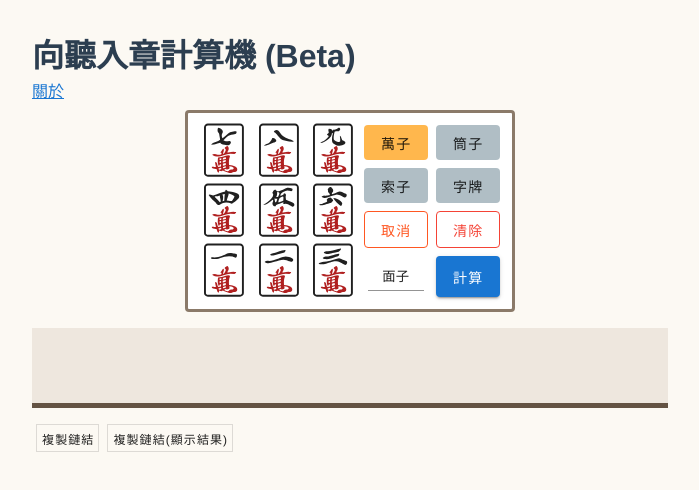
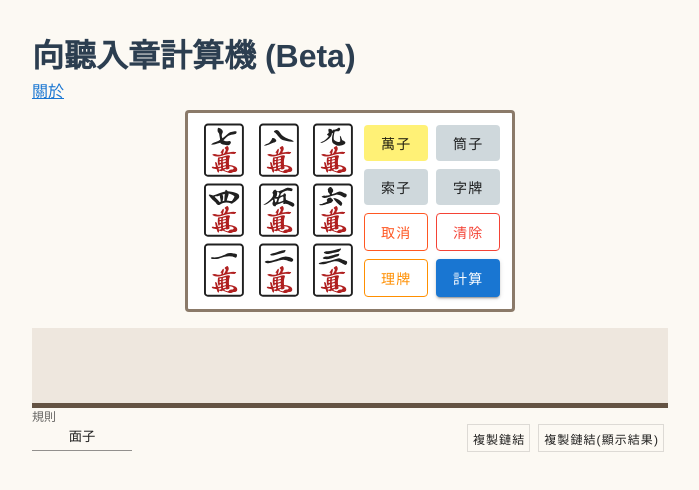
Before and after one commit to garyleung142857/cal-shanten-beta, a Vue app: page /cal-shanten-beta/ in a window 1280 px wide. Shown: the top 490 px of the page, without its empty margins (290-989 px from the left). Built offline with nearby package versions, Linux system fonts and the light colour scheme.

Commit message:
add sort button in keyboard. Move rule select under the hand

```diff
--- a/src/components/InputKeyboard.vue
+++ b/src/components/InputKeyboard.vue
@@ -14,13 +14,13 @@
         <v-btn
           class="suit-btn pa-1 ma-1"
           @click="changeSuit('man')"
-          :color="curSuit == 'man' ? 'orange lighten-2' : 'blue-grey lighten-3'"
+          :color="curSuit == 'man' ? 'yellow lighten-2' : 'blue-grey lighten-4'"
           depressed
         >萬子</v-btn>
         <v-btn
           class="suit-btn pa-1 ma-1"
           @click="changeSuit('pin')"
-          :color="curSuit == 'pin' ? 'orange lighten-2' : 'blue-grey lighten-3'"
+          :color="curSuit == 'pin' ? 'yellow lighten-2' : 'blue-grey lighten-4'"
           depressed
         >筒子</v-btn>
       </v-row>
@@ -28,13 +28,13 @@
         <v-btn
           class="suit-btn pa-1 ma-1"
           @click="changeSuit('sou')"
-          :color="curSuit == 'sou' ? 'orange lighten-2' : 'blue-grey lighten-3'"
+          :color="curSuit == 'sou' ? 'yellow lighten-2' : 'blue-grey lighten-4'"
           depressed
         >索子</v-btn>
         <v-btn
           class="suit-btn pa-1 ma-1"
           @click="changeSuit('zi')"
-          :color="curSuit == 'zi' ? 'orange lighten-2' : 'blue-grey lighten-3'"
+          :color="curSuit == 'zi' ? 'yellow lighten-2' : 'blue-grey lighten-4'"
           depressed
         >字牌</v-btn>
       </v-row>
@@ -43,18 +43,7 @@
         <v-btn class="suit-btn pa-1 ma-1" outlined color="red" @click="clearAll()">清除</v-btn>
       </v-row>
       <v-row dense class="d-flex">
-        <v-select class="rule-select pa-1 ma-1"
-          v-model="curRule"
-          :items="r"
-          :append-icon="null"
-          dense hide-details
-        >
-          <template v-slot:selection="{ item }">
-            <span class="d-flex justify-center" style="width: 100%;">
-              {{ item.text }}
-            </span>
-          </template>
-        </v-select>
+        <v-btn class="suit-btn pa-1 ma-1" outlined color="amber darken-3" @click="sortHand()">理牌</v-btn>
         <v-btn class="suit-btn pa-1 ma-1 primary" @click="submitQuery()">計算</v-btn>
       </v-row>
     </v-card>
@@ -63,7 +52,6 @@
 <script>
   import TileButton from '@/components/TileButton.vue'
   import LAYERS from '@/constants/KeyboardPattern.js'
-  import { rulesNames } from '@/scripts/Helper.js'
   export default {
     name: 'TileKeyboard',
     components: {
@@ -74,14 +62,7 @@
     },
     data(){
       return {
-        curSuit: 'man',
-        curRule: 'Menzu',
-        r: rulesNames,
-      }
-    },
-    watch: {
-      curRule(nv){
-        this.$emit('ruleChange', nv)
+        curSuit: 'man'
       }
     },
     computed: {
@@ -92,6 +73,9 @@
     methods: {
       inputTile(tileName){
         this.$emit('inputTile', tileName)
+      },
+      sortHand(){
+        this.$emit('sortHand')
       },
       removeLastTile(){
         this.$emit('removeLastTile')
@@ -104,11 +88,6 @@
       },
       changeSuit(suit){
         this.curSuit = suit
-      }
-    },
-    mounted(){
-      if(rulesNames.find(rule => rule.value == this.ruleName)){
-        this.curRule = this.ruleName
       }
     }
   }
@@ -125,13 +104,4 @@
     position: relative;
     height: unset !important;
   }
-  .rule-select{
-    height: unset !important;
-    width: 64px;
-    justify-content: center;
-    align-items: center;
-    position: relative;
-    font-size: smaller;
-    text-align: center;
-  }
 </style>
--- a/src/views/HomePage.vue
+++ b/src/views/HomePage.vue
@@ -11,14 +11,27 @@
       @removeLastTile="removeLastTile"
       @clearAll="clearAll"
       @submitQuery="handleQuery"
-      @ruleChange="(ruleName) => this.ruleName=ruleName"
+      @sortHand="sortHand"
     />
 
     <TileHand :hand="hand" @tileFaceClick="(idx) => removeTile(idx)" />
 
-    <v-container flat class="align-self-start pa-0 pb-4" >
+    <v-container flat class="d-flex align-self-start pa-0 pb-4" >
+      <v-select class="rule-select pa-0 ma-0"
+        v-model="ruleName"
+        :items="r"
+        :append-icon="null"
+        label="規則"
+        dense hide-details
+      >
+        <template v-slot:selection="{ item }">
+          <span class="d-flex justify-center" style="width: 100%;">
+            {{ item.text }}
+          </span>
+        </template>
+      </v-select>
       <v-btn
-        text tile small outlined class="px-1 mx-1" color=""
+        text tile small outlined class="px-1 mx-1 ml-auto" color=""
         @click="copyToClipboard(false)"
       >複製鏈結</v-btn>
       <v-btn
@@ -63,7 +76,7 @@
 import SingleResult from '@/components/SingleResult.vue'
 import TileHand from '@/components/TileHand.vue'
 import InputKeyboard from '@/components/InputKeyboard.vue'
-import { sortHand, checkTile } from '@/scripts/Helper.js'
+import { sortHand, checkTile, rulesNames } from '@/scripts/Helper.js'
 
 const bgCalc = new Worker('@/scripts/bgWorker.js', {type: 'module'})
 
@@ -80,6 +93,7 @@ export default {
       hand: [],
       ruleName: 'Menzu',
       queryResults: null,
+      r: rulesNames
     }
   },
   methods: {
@@ -91,6 +105,9 @@ export default {
         method: 'tilesQuery',
         args: [this.hand, this.ruleName]
       })
+    },
+    sortHand(){
+      sortHand(this.hand)
     },
     inputTile(tileName){
       this.hand.push(tileName)
@@ -156,9 +173,20 @@ export default {
   p {
     margin-bottom: 6px !important;
   }
-
+  .rule-select{
+    height: unset !important;
+    flex-grow: 0 !important;
+    display: inline-block !important;
+    width: 100px;
+    justify-content: center;
+    align-items: center;
+    position: relative;
+    font-size: smaller !important;
+    text-align: center;
+  }
   @font-face {
     font-family: "Mahjong";
     src: url(../fonts/S-Mahjong.ttf) format("truetype");
   }
+
 </style>
```
Also changed, not shown: src/components/InputForm.vue (deleted, +0 -73 lines).
